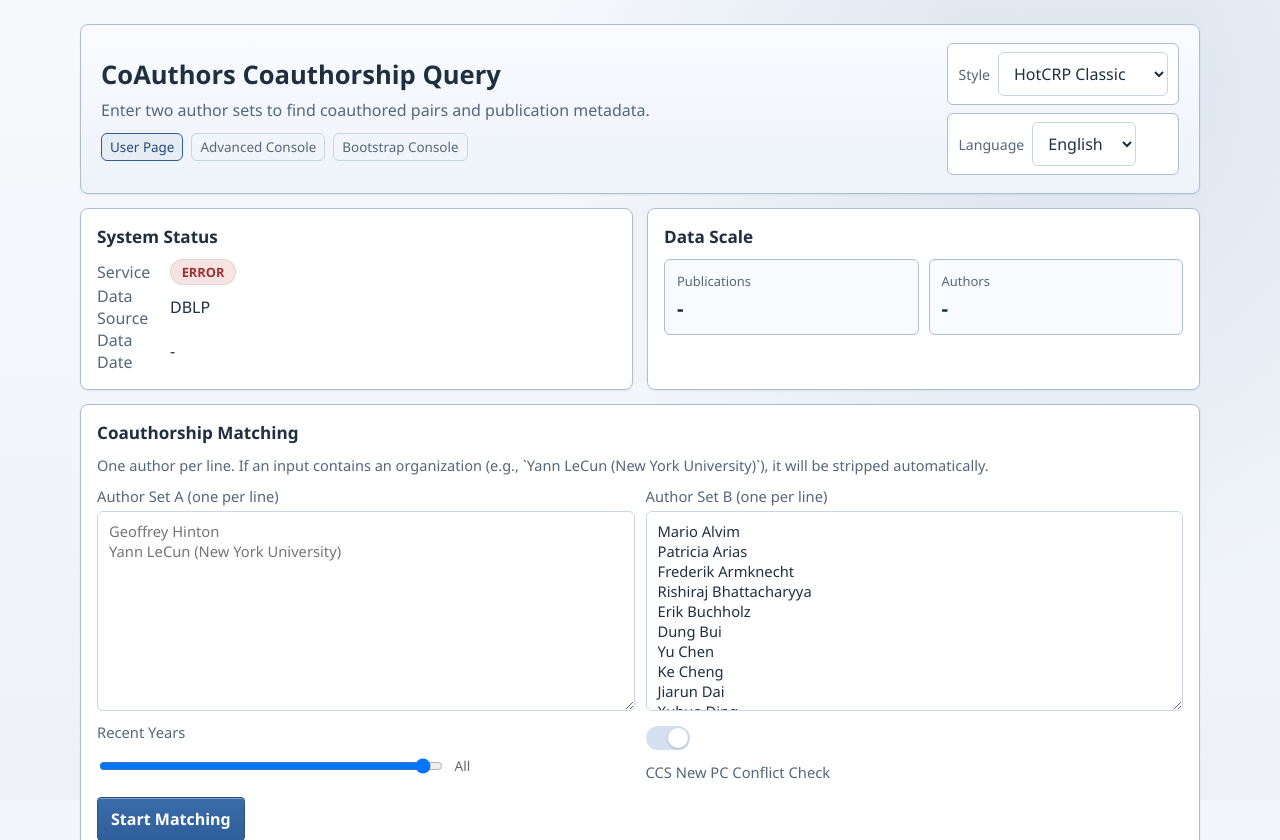
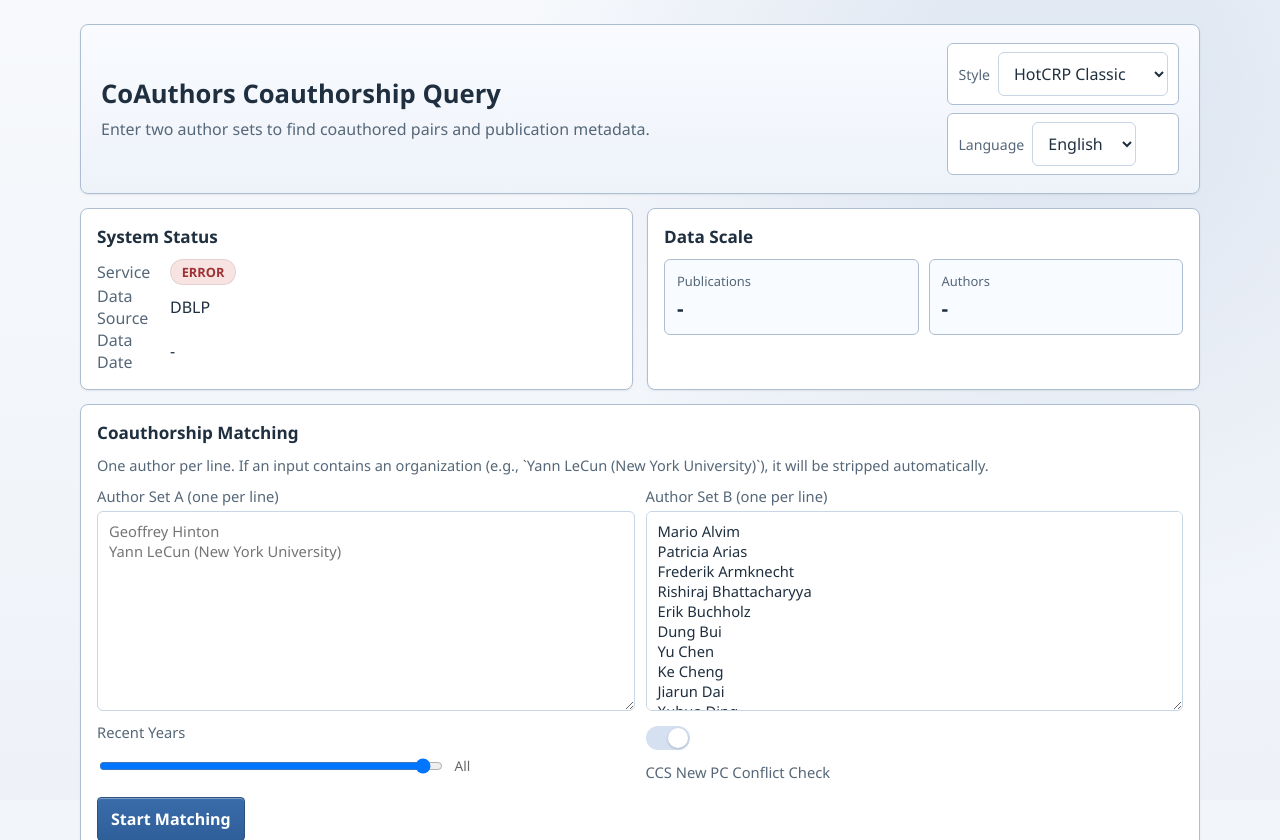
Before and after one commit to NKU-AOSP-Lab/CoAuthors, a FastAPI app: page / in a window 1280 px wide. Shown: the top 840 px of the page. Run offline with FastAPI, Linux system fonts and the light colour scheme; data comes from the database, SQL or seed files in the repository; some libraries are stand-ins or nearby versions.

Commit message:
feat: remove console page, add bootstrap auth, force fullmeta mode
- Remove /console route and templates/console.html entirely
- Hide bootstrap console from navigation (URL-only access)
- Protect /bootstrap and all bootstrap API endpoints with HTTP Basic Auth
  (BOOTSTRAP_USERNAME / BOOTSTRAP_PASSWORD env vars, default admin/changeme)
- Force build mode to fullmeta only (remove base mode option)
- Clean up console-specific i18n keys and JS logic

Co-Authored-By: Claude Opus 4.6 <noreply@anthropic.com>

```diff
--- a/app.py
+++ b/app.py
@@ -7,6 +7,7 @@ import json
 import logging
 import os
 import re
+import secrets
 import sqlite3
 import threading
 import time
@@ -16,8 +17,9 @@ from logging.handlers import RotatingFileHandler
 from pathlib import Path
 from typing import Any, Literal
 
-from fastapi import FastAPI, HTTPException, Request, Response
+from fastapi import Depends, FastAPI, HTTPException, Request, Response
 from fastapi.responses import HTMLResponse
+from fastapi.security import HTTPBasic, HTTPBasicCredentials
 from fastapi.staticfiles import StaticFiles
 from fastapi.templating import Jinja2Templates
 from pydantic import BaseModel, Field
@@ -53,8 +55,7 @@ DEFAULT_DB_PATH = DATA_DIR / "dblp.sqlite"
 # Bootstrap pipeline config
 DEFAULT_XML_GZ_URL = os.getenv("DBLP_XML_GZ_URL", "https://dblp.org/xml/dblp.xml.gz")
 DEFAULT_DTD_URL = os.getenv("DBLP_DTD_URL", "https://dblp.org/xml/dblp.dtd")
-DEFAULT_MODE_ENV = os.getenv("DEFAULT_BUILD_MODE", "fullmeta").strip().lower()
-DEFAULT_MODE = DEFAULT_MODE_ENV if DEFAULT_MODE_ENV in {"base", "fullmeta"} else "fullmeta"
+DEFAULT_MODE = "fullmeta"
 DEFAULT_BATCH_SIZE = int(os.getenv("BATCH_SIZE", "1000"))
 DEFAULT_PROGRESS_EVERY = int(os.getenv("PROGRESS_EVERY", "10000"))
 MAX_LOG_LINES = int(os.getenv("MAX_LOG_LINES", "1000"))
@@ -75,6 +76,30 @@ except ValueError:
 MAX_CONCURRENT_QUERIES = max(int(os.getenv("COAUTHORS_MAX_CONCURRENT_QUERIES", "4")), 1)
 QUERY_ACQUIRE_TIMEOUT_SEC = max(float(os.getenv("COAUTHORS_QUERY_ACQUIRE_TIMEOUT_SEC", "0")), 0.0)
 _query_semaphore = threading.BoundedSemaphore(value=MAX_CONCURRENT_QUERIES)
+
+BOOTSTRAP_USERNAME = os.getenv("BOOTSTRAP_USERNAME", "admin")
+BOOTSTRAP_PASSWORD = os.getenv("BOOTSTRAP_PASSWORD", "changeme")
+_http_basic = HTTPBasic()
+
+
+def _verify_bootstrap_auth(
+    credentials: HTTPBasicCredentials = Depends(_http_basic),
+) -> str:
+    username_ok = secrets.compare_digest(
+        credentials.username.encode("utf-8"),
+        BOOTSTRAP_USERNAME.encode("utf-8"),
+    )
+    password_ok = secrets.compare_digest(
+        credentials.password.encode("utf-8"),
+        BOOTSTRAP_PASSWORD.encode("utf-8"),
+    )
+    if not (username_ok and password_ok):
+        raise HTTPException(
+            status_code=401,
+            detail="Invalid credentials.",
+            headers={"WWW-Authenticate": "Basic"},
+        )
+    return credentials.username
 
 
 @dataclass(frozen=True)
@@ -689,7 +714,7 @@ def _resolve_author_ids_cached(
 
 
 class StartRequest(BaseModel):
-    mode: Literal["base", "fullmeta"] = DEFAULT_MODE  # type: ignore[assignment]
+    mode: Literal["fullmeta"] = "fullmeta"
     xml_gz_url: str = Field(default=DEFAULT_XML_GZ_URL, min_length=10)
     dtd_url: str = Field(default=DEFAULT_DTD_URL, min_length=10)
     rebuild: bool = True
@@ -1104,30 +1129,8 @@ def index(request: Request) -> HTMLResponse:
     )
 
 
-@app.get("/console", response_class=HTMLResponse)
-def console(request: Request) -> HTMLResponse:
-    visit_count = _record_page_view(request)
-    _log_event(
-        {
-            "type": "page_view",
-            "path": "/console",
-            "ip": _get_client_ip(request),
-            "ua": _get_user_agent(request),
-            "visit_count": visit_count,
-        }
-    )
-    return templates.TemplateResponse(
-        "console.html",
-        {
-            "request": request,
-            "app_version": APP_VERSION,
-            "visit_count": visit_count,
-        },
-    )
-
-
 @app.get("/bootstrap", response_class=HTMLResponse)
-def bootstrap_console(request: Request) -> HTMLResponse:
+def bootstrap_console(request: Request, _user: str = Depends(_verify_bootstrap_auth)) -> HTMLResponse:
     visit_count = _record_page_view(request)
     _log_event(
         {
@@ -1468,7 +1471,7 @@ def api_coauthors_pairs(payload: CoauthoredPairsRequest, request: Request) -> di
 
 
 @app.get("/api/config")
-def api_config() -> dict[str, Any]:
+def api_config(_user: str = Depends(_verify_bootstrap_auth)) -> dict[str, Any]:
     return {
         "default_mode": DEFAULT_MODE,
         "default_xml_gz_url": DEFAULT_XML_GZ_URL,
@@ -1480,12 +1483,12 @@ def api_config() -> dict[str, Any]:
 
 
 @app.get("/api/state")
-def api_state() -> dict[str, Any]:
+def api_state(_user: str = Depends(_verify_bootstrap_auth)) -> dict[str, Any]:
     return manager.snapshot()
 
 
 @app.get("/api/files")
-def api_files() -> dict[str, Any]:
+def api_files(_user: str = Depends(_verify_bootstrap_auth)) -> dict[str, Any]:
     return {
         "data_dir": str(DATA_DIR),
         "files": {
@@ -1500,15 +1503,15 @@ def api_files() -> dict[str, Any]:
 
 
 @app.post("/api/start")
-def api_start(req: StartRequest) -> dict[str, Any]:
+def api_start(req: StartRequest, _user: str = Depends(_verify_bootstrap_auth)) -> dict[str, Any]:
     return manager.start(req)
 
 
 @app.post("/api/stop")
-def api_stop() -> dict[str, Any]:
+def api_stop(_user: str = Depends(_verify_bootstrap_auth)) -> dict[str, Any]:
     return manager.stop()
 
 
 @app.post("/api/reset")
-def api_reset() -> dict[str, Any]:
+def api_reset(_user: str = Depends(_verify_bootstrap_auth)) -> dict[str, Any]:
     return manager.reset()
--- a/static/bootstrap_app.js
+++ b/static/bootstrap_app.js
@@ -10,9 +10,6 @@ let currentLang = "en";
 const I18N = {
   en: {
     page_title_bootstrap: "CoAuthors Bootstrap Console",
-    nav_user: "User Page",
-    nav_console: "Advanced Console",
-    nav_bootstrap: "Bootstrap Console",
     control_style: "Style",
     control_language: "Language",
     lang_en: "English",
@@ -72,9 +69,6 @@ const I18N = {
   },
   zh: {
     page_title_bootstrap: "CoAuthors 建库控制台",
-    nav_user: "用户页面",
-    nav_console: "高级控制台",
-    nav_bootstrap: "建库控制台",
     control_style: "页面风格",
     control_language: "语言",
     lang_en: "英文",
--- a/static/query_app.js
+++ b/static/query_app.js
@@ -20,8 +20,6 @@ const yearSliderEl = document.getElementById("year-slider");
 const yearSliderLabelEl = document.getElementById("year-slider-label");
 const pcConflictToggleEl = document.getElementById("pc-conflict-toggle");
 const rightAuthorsEl = document.getElementById("right-authors");
-const isConsolePage = document.body?.dataset.page === "console";
-
 let latestPairPubs = [];
 let loadingTimer = null;
 let loadingStartedAt = 0;
@@ -39,16 +37,9 @@ let currentLang = "en";
 const I18N = {
   en: {
     page_title_user: "CoAuthors Coauthorship Query",
-    page_title_console: "CoAuthors Advanced Console",
     hero_user_title: "CoAuthors Coauthorship Query",
     hero_user_subtitle:
       "Enter two author sets to find coauthored pairs and publication metadata.",
-    hero_console_title: "CoAuthors Advanced Console",
-    hero_console_subtitle:
-      "For experiments and tuning: configure advanced options for batch coauthor queries.",
-    nav_user: "User Page",
-    nav_console: "Advanced Console",
-    nav_bootstrap: "Bootstrap Console",
     control_style: "Style",
     control_language: "Language",
     lang_en: "English",
@@ -69,21 +60,9 @@ const I18N = {
     query_left_user: "Author Set A (one per line)",
     query_right_user: "Author Set B (one per line)",
     query_button_user: "Start Matching",
-    query_title_console: "coauthored_pairs Query",
-    query_hint_console:
-      "If an input contains an organization (e.g., `Yann LeCun (New York University)`), it will be stripped automatically.",
-    query_left_console: "Left Authors (one per line)",
-    query_right_console: "Right Authors (one per line)",
-    query_limit_per_pair: "limit_per_pair (optional, empty = unlimited)",
-    query_author_limit: "author_limit (optional, empty = unlimited)",
-    query_exact_base: "exact_base_match = true",
-    query_button_console: "Run coauthored_pairs",
     matrix_title_user: "Coauthorship Matrix",
-    matrix_title_console: "Matrix",
     pubs_title_user: "Coauthored Publications",
-    pubs_title_console: "Pair Publications",
     pair_selector_user: "Select Pair",
-    pair_selector_console: "Select Pair",
     table_title: "Title",
     table_year: "Year",
     table_venue: "Venue",
@@ -94,24 +73,17 @@ const I18N = {
     year_slider_recent: "Recent {n} years (since {since})",
     placeholder_left: "Geoffrey Hinton\nYann LeCun (New York University)",
     placeholder_right: "Andrew Y. Ng\nYoshua Bengio (Universite de Montreal)",
-    placeholder_unlimited: "Unlimited",
     loading_default: "Matching...",
     matrix_left_right: "LEFT \\ RIGHT",
     matrix_count_header: "Coauthored Count",
     no_coauthored_pairs: "No coauthored pairs",
     no_publications: "No publications",
-    msg_require_both_user: "Please enter at least one author on both sides.",
-    msg_require_both_console: "Both left and right author lists are required.",
-    msg_matching_user: "Matching {n} author pairs...",
-    msg_matching_console: "Matching {n} pairs...",
-    msg_completed_user: "Completed: found {n} coauthored pairs.",
-    msg_completed_console:
-      "Completed {n} coauthored pairs (mode={mode}, limit_per_pair={limit}).",
+    msg_require_both: "Please enter at least one author on both sides.",
+    msg_matching: "Matching {n} author pairs...",
+    msg_completed: "Completed: found {n} coauthored pairs.",
     msg_query_failed: "Query failed: {err}",
-    msg_too_many_authors_user: "Too many authors. Max {max} per side.",
-    msg_too_many_authors_console: "Too many authors. Max {max} per side is allowed.",
+    msg_too_many_authors: "Too many authors. Max {max} per side.",
     elapsed: "Elapsed",
-    unlimited: "unlimited",
     footer_title: "Project Information",
     footer_dev_label: "Developer",
     footer_dev_value: "Nankai University AOSP Laboratory",
@@ -133,14 +105,8 @@ const I18N = {
   },
   zh: {
     page_title_user: "CoAuthors 共作查询",
-    page_title_console: "CoAuthors 高级控制台",
     hero_user_title: "CoAuthors 共作查询系统",
     hero_user_subtitle: "输入两组作者姓名，返回存在共作关系的作者对与论文元数据。",
-    hero_console_title: "CoAuthors 高级控制台",
-    hero_console_subtitle: "面向实验与调参：可配置高级参数进行批量共作检索。",
-    nav_user: "用户页面",
-    nav_console: "高级控制台",
-    nav_bootstrap: "建库控制台",
     control_style: "页面风格",
     control_language: "语言",
     lang_en: "英文",
@@ -161,21 +127,9 @@ const I18N = {
     query_left_user: "作者集合 A（每行一个）",
     query_right_user: "作者集合 B（每行一个）",
     query_button_user: "开始匹配",
-    query_title_console: "coauthored_pairs 查询",
-    query_hint_console:
-      "若输入包含机构信息（如 `Yann LeCun (New York University)`），系统会自动剔除括号内容。",
-    query_left_console: "左侧作者（每行一个）",
-    query_right_console: "右侧作者（每行一个）",
-    query_limit_per_pair: "limit_per_pair（可选，留空为不限制）",
-    query_author_limit: "author_limit（可选，留空为不限制）",
-    query_exact_base: "exact_base_match = true",
-    query_button_console: "执行 coauthored_pairs",
     matrix_title_user: "共作矩阵",
-    matrix_title_console: "矩阵",
     pubs_title_user: "共作论文列表",
-    pubs_title_console: "配对论文列表",
     pair_selector_user: "选择作者对",
-    pair_selector_console: "选择作者对",
     table_title: "标题",
     table_year: "年份",
     table_venue: "会议/期刊",
@@ -186,23 +140,17 @@ const I18N = {
     year_slider_recent: "近 {n} 年（{since} 年起）",
     placeholder_left: "Geoffrey Hinton\nYann LeCun (New York University)",
     placeholder_right: "Andrew Y. Ng\nYoshua Bengio (Universite de Montreal)",
-    placeholder_unlimited: "不限制",
     loading_default: "匹配中...",
     matrix_left_right: "左侧 \\ 右侧",
     matrix_count_header: "共作数量",
     no_coauthored_pairs: "没有共作作者对",
     no_publications: "没有论文",
-    msg_require_both_user: "请在两侧都输入至少一个作者姓名。",
-    msg_require_both_console: "左右作者列表都不能为空。",
-    msg_matching_user: "正在匹配 {n} 个作者对...",
-    msg_matching_console: "正在匹配 {n} 个配对...",
-    msg_completed_user: "匹配完成：共找到 {n} 个有共作关系的作者对。",
-    msg_completed_console: "完成：共找到 {n} 个共作配对（mode={mode}, limit_per_pair={limit}）。",
+    msg_require_both: "请在两侧都输入至少一个作者姓名。",
+    msg_matching: "正在匹配 {n} 个作者对...",
+    msg_completed: "匹配完成：共找到 {n} 个有共作关系的作者对。",
     msg_query_failed: "查询失败：{err}",
-    msg_too_many_authors_user: "作者过多：每侧最多 {max} 个。",
-    msg_too_many_authors_console: "作者过多：每侧最多允许 {max} 个。",
+    msg_too_many_authors: "作者过多：每侧最多 {max} 个。",
     elapsed: "耗时",
-    unlimited: "不限制",
     footer_title: "项目信息",
     footer_dev_label: "开发团队",
     footer_dev_value: "南开大学 AOSP 实验室",
@@ -410,9 +358,7 @@ function setQueryLoading(isLoading, totalPairs = 0) {
     loadingStartedAt = Date.now();
     loadingBoxEl.classList.add("is-active");
     pairsFormEl.classList.add("is-loading");
-    loadingTextEl.textContent = isConsolePage
-      ? t("msg_matching_console", { n: fmtNum(totalPairs) })
-      : t("msg_matching_user", { n: fmtNum(totalPairs) });
+    loadingTextEl.textContent = t("msg_matching", { n: fmtNum(totalPairs) });
     loadingElapsedEl.textContent = `${t("elapsed")} 0s`;
 
     pairsFormEl.querySelectorAll("textarea, input, select, button").forEach((el) => {
@@ -604,16 +550,11 @@ if (pairsFormEl) {
     const exactBaseMatch = exactBaseMatchEl ? Boolean(exactBaseMatchEl.checked) : true;
 
     if (left.length === 0 || right.length === 0) {
-      showMsg(isConsolePage ? t("msg_require_both_console") : t("msg_require_both_user"), true);
+      showMsg(t("msg_require_both"), true);
       return;
     }
     if (left.length > MAX_AUTHORS_PER_SIDE || right.length > MAX_AUTHORS_PER_SIDE) {
-      showMsg(
-        isConsolePage
-          ? t("msg_too_many_authors_console", { max: MAX_AUTHORS_PER_SIDE })
-          : t("msg_too_many_authors_user", { max: MAX_AUTHORS_PER_SIDE }),
-        true
-      );
+      showMsg(t("msg_too_many_authors", { max: MAX_AUTHORS_PER_SIDE }), true);
       return;
     }
 
@@ -636,11 +577,7 @@ if (pairsFormEl) {
     }
 
     setQueryLoading(true, totalPairs);
-    showMsg(
-      isConsolePage
-        ? t("msg_matching_console", { n: fmtNum(totalPairs) })
-        : t("msg_matching_user", { n: fmtNum(totalPairs) })
-    );
+    showMsg(t("msg_matching", { n: fmtNum(totalPairs) }));
 
     try {
       const data = await fetchJson("/api/coauthors/pairs", {
@@ -655,18 +592,7 @@ if (pairsFormEl) {
       const coauthoredPairCount = (data.pair_pubs || []).filter((pair) => (pair.count ?? 0) > 0)
         .length;
 
-      if (isConsolePage) {
-        const limitText = data.limit_per_pair == null ? t("unlimited") : String(data.limit_per_pair);
-        showMsg(
-          t("msg_completed_console", {
-            n: coauthoredPairCount,
-            mode: data.mode,
-            limit: limitText,
-          })
-        );
-      } else {
-        showMsg(t("msg_completed_user", { n: fmtNum(coauthoredPairCount) }));
-      }
+      showMsg(t("msg_completed", { n: fmtNum(coauthoredPairCount) }));
     } catch (err) {
       clearNode(matrixHeadEl);
       clearNode(matrixBodyEl);
--- a/templates/index.html
+++ b/templates/index.html
@@ -16,11 +16,6 @@
           <p data-i18n="hero_user_subtitle">
             Enter two author sets to find coauthored pairs and publication metadata.
           </p>
-          <div class="page-links">
-            <a class="page-link active" href="/" data-i18n="nav_user">User Page</a>
-            <a class="page-link" href="/console" data-i18n="nav_console">Advanced Console</a>
-            <a class="page-link" href="/bootstrap" data-i18n="nav_bootstrap">Bootstrap Console</a>
-          </div>
         </div>
 
         <div class="top-controls">
```
Also changed, not shown: CLAUDE.md (+2 -2 lines), templates/bootstrap.html (+2 -8 lines), templates/console.html (deleted, +0 -223 lines).
